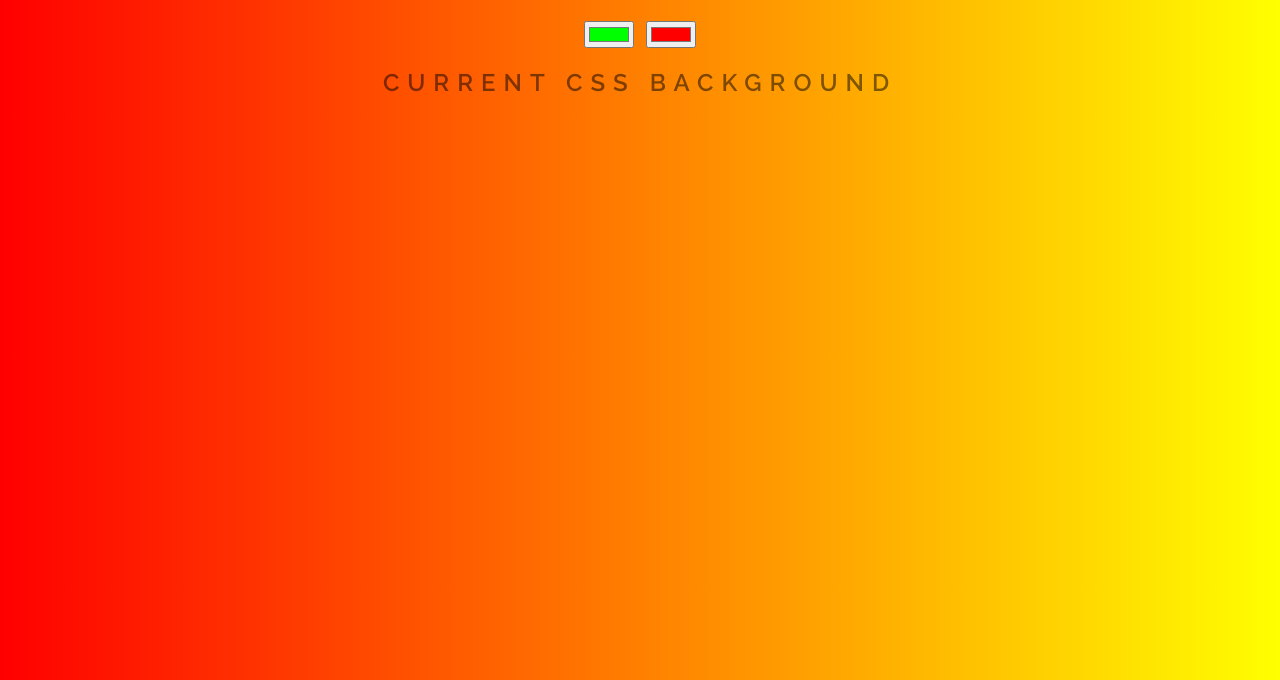
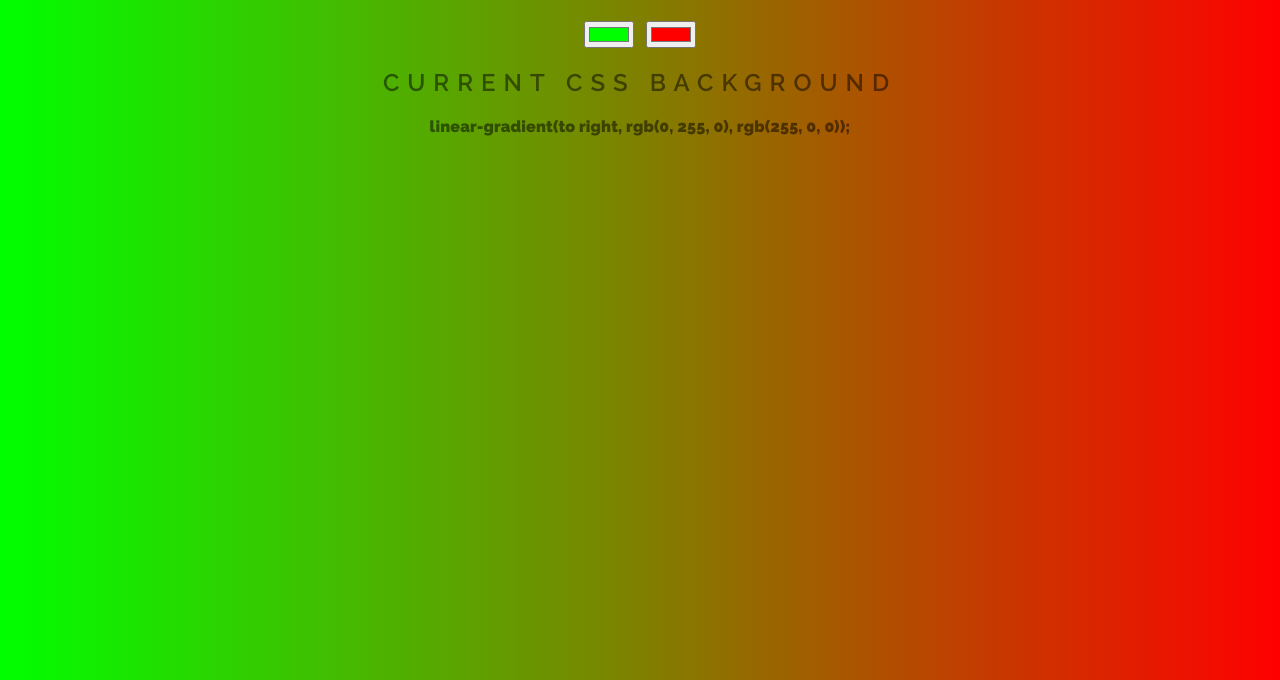
Before and after one commit to cassidypignatello/background-generator, a plain HTML site: page index.html in a window 1280 px wide. Shown: the part 120-800 px from the top of the page. Drawn offline with Linux system fonts and the light colour scheme.

Commit message:
makes background match color inputs on first load

```diff
--- a/script.js
+++ b/script.js
@@ -8,5 +8,9 @@ function setGradient() {
   css.textContent = body.style.background + ';';
 }
 
+body.onload = function setInputs() {
+  setGradient();
+}
+
 color1.addEventListener('input', setGradient);
 color2.addEventListener('input', setGradient);
--- a/style.css
+++ b/style.css
@@ -4,7 +4,6 @@ body {
   text-transform: uppercase;
   letter-spacing: .5em;
   top: 15%;
-  background: linear-gradient(to right, red, yellow);
 }
 
 h1 {
```
